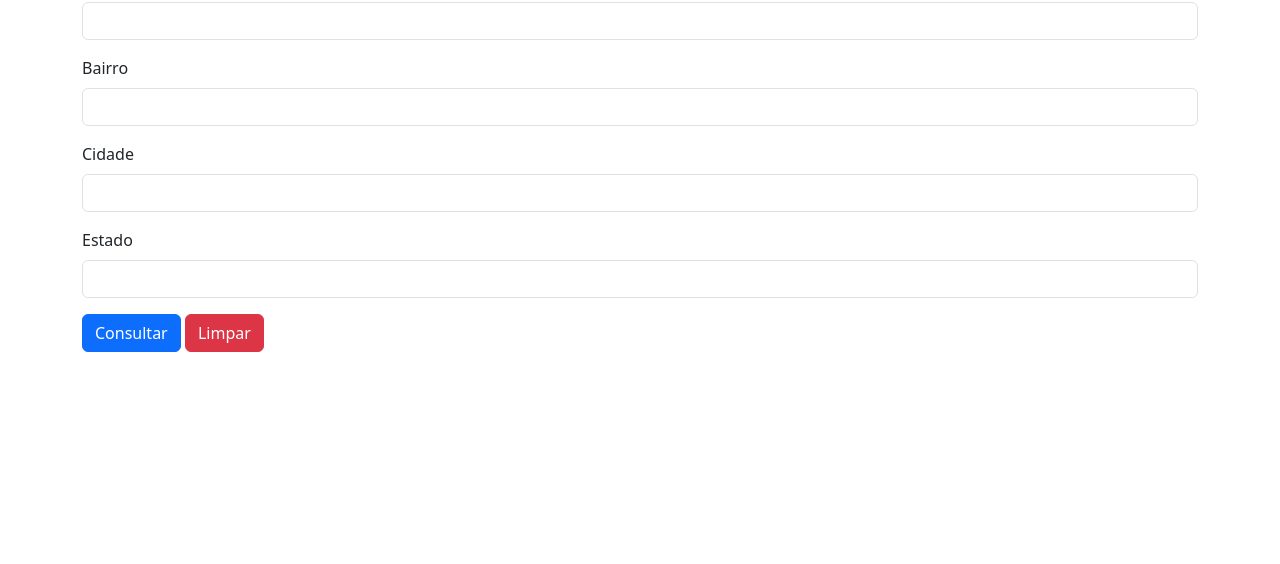
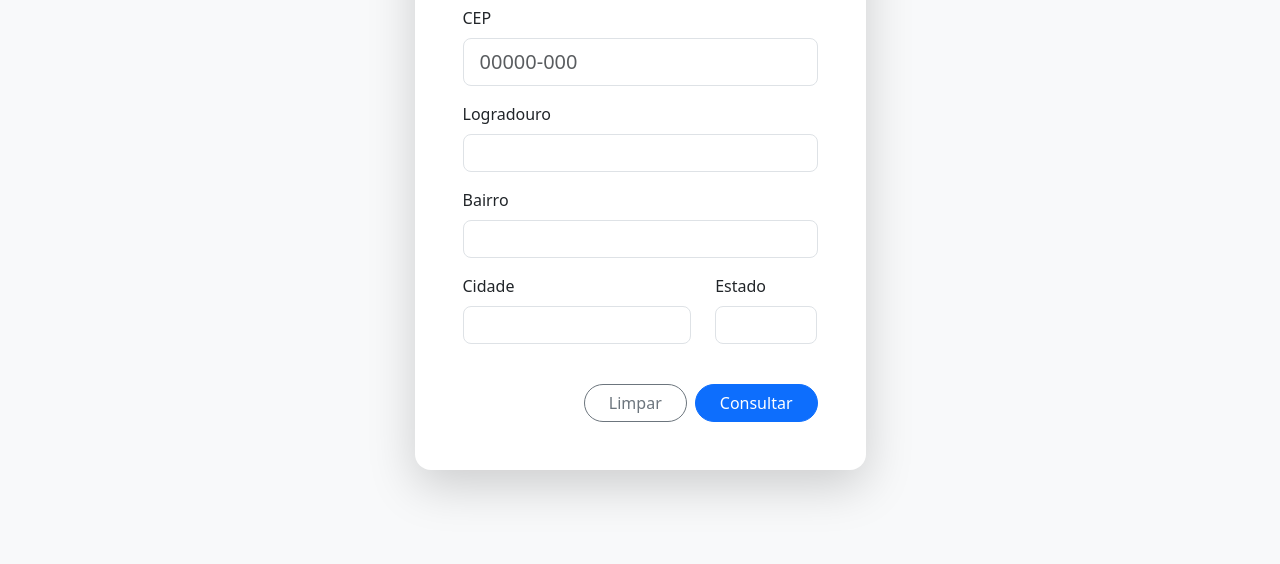
Before and after one commit to ph-tech1/Consulta-de-Endere-o-por-CEP, a plain HTML site: page index.html in a window 1280 px wide. Shown: the part 236-800 px from the top of the page. Drawn offline with nearby package versions, Linux system fonts and the light colour scheme.

Commit message:
Atualizando a aparencia do site

```diff
--- a/index.html
+++ b/index.html
@@ -1,40 +1,73 @@
 <!DOCTYPE html>
-<html lang="pt-BR">
+<html lang="pt-BR" class="h-100">
 
 <head>
-  <meta charset="UTF--8">
+  <meta charset="UTF-8">
   <meta name="viewport" content="width=device-width, initial-scale=1.0">
-  <title>Consulta de CEP com ViaCEP</title>
+  <title>Buscador de CEP Profissional</title>
   <link href="https://cdn.jsdelivr.net/npm/bootstrap@5.3.3/dist/css/bootstrap.min.css" rel="stylesheet"
     integrity="sha384-QWTKZyjpPEjISv5WaRU9OFeRpok6YctnYmDr5pNlyT2bRjXh0JMhjY6hW+ALEwIH" crossorigin="anonymous">
+
+  <style>
+    body {
+      display: flex;
+      align-items: center;
+      justify-content: center;
+      min-height: 100vh;
+      background-color: #f8f9fa;
+      /* Cor de fundo suave (cinza claro) */
+    }
+  </style>
 </head>
 
-<body>
-  <div class="container mt-5">
-    <h1 class="mb-4">Consulta de Endereço via CEP</h1>
+<body class="bg-light">
+
+  <main class="container">
+    <div class="row justify-content-center">
+      <div class="col-12 col-md-8 col-lg-6 col-xl-5">
+
+        <div class="card shadow-lg border-0 rounded-4">
+
+          <div class="card-body p-4 p-sm-5">
+            <h1 class="card-title text-center mb-4 fs-2">Buscador de Endereço 🗺️</h1>
+
             <div class="mb-3">
               <label for="cep" class="form-label">CEP</label>
-        <input type="text" class="form-control" id="cep" placeholder="Digite o CEP" maxlength="9">
+              <input type="text" class="form-control form-control-lg rounded-3" id="cep" placeholder="00000-000"
+                maxlength="9">
             </div>
+
             <div class="mb-3">
               <label for="logradouro" class="form-label">Logradouro</label>
-        <input type="text" class="form-control" id="logradouro" readonly>
+              <input type="text" class="form-control rounded-3" id="logradouro" readonly>
             </div>
+
             <div class="mb-3">
               <label for="bairro" class="form-label">Bairro</label>
-        <input type="text" class="form-control" id="bairro" readonly>
+              <input type="text" class="form-control rounded-3" id="bairro" readonly>
             </div>
-      <div class="mb-3">
+
+            <div class="row">
+              <div class="col-sm-8 mb-3">
                 <label for="cidade" class="form-label">Cidade</label>
-        <input type="text" class="form-control" id="cidade" readonly>
+                <input type="text" class="form-control rounded-3" id="cidade" readonly>
               </div>
-      <div class="mb-3">
+              <div class="col-sm-4 mb-3">
                 <label for="estado" class="form-label">Estado</label>
-        <input type="text" class="form-control" id="estado" readonly>
+                <input type="text" class="form-control rounded-3" id="estado" readonly>
               </div>
-      <button id ="btn_consulta" class="btn btn-primary">Consultar</button>
-      <button id="btn_limpar" class="btn btn-danger"">Limpar</button>
             </div>
+
+            <div class="d-grid gap-2 d-sm-flex justify-content-sm-end mt-4">
+              <button id="btn_limpar" class="btn btn-outline-secondary rounded-pill px-4">Limpar</button>
+              <button id="btn_consulta" class="btn btn-primary rounded-pill px-4">Consultar</button>
+            </div>
+
+          </div>
+        </div>
+      </div>
+    </div>
+  </main>
 
   <script src="https://cdn.jsdelivr.net/npm/bootstrap@5.3.3/dist/js/bootstrap.bundle.min.js"
     integrity="sha384-YvpcrYf0tY3lHB60NNkmXc5s9fDVZLESaAA55NDzOxhy9GkcIdslK1eN7N6jIeHz"
```
Lines whose indentation alone changed are shown as unchanged.
